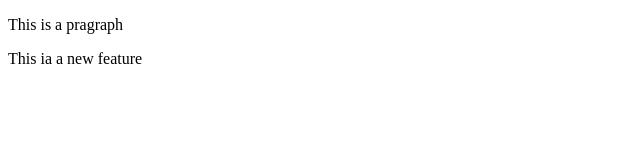
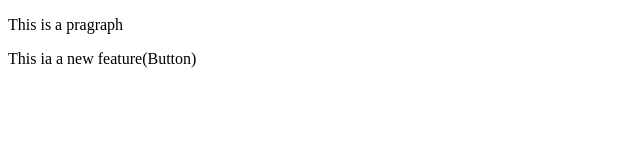
Before and after one commit to susheeljii/LocalRepo, a plain HTML site: page index.html in a window 1280 px wide. Shown: the full height of the page, 0-640 px from the left. Drawn offline with Linux system fonts and the light colour scheme.

```diff
--- a/index.html
+++ b/index.html
@@ -9,6 +9,6 @@
     <p>This is a pragraph
 
     </p>
-    <p>This ia a new feature </p>
+    <p>This ia a new feature(Button) </p>
 </body>
 </html>
```
